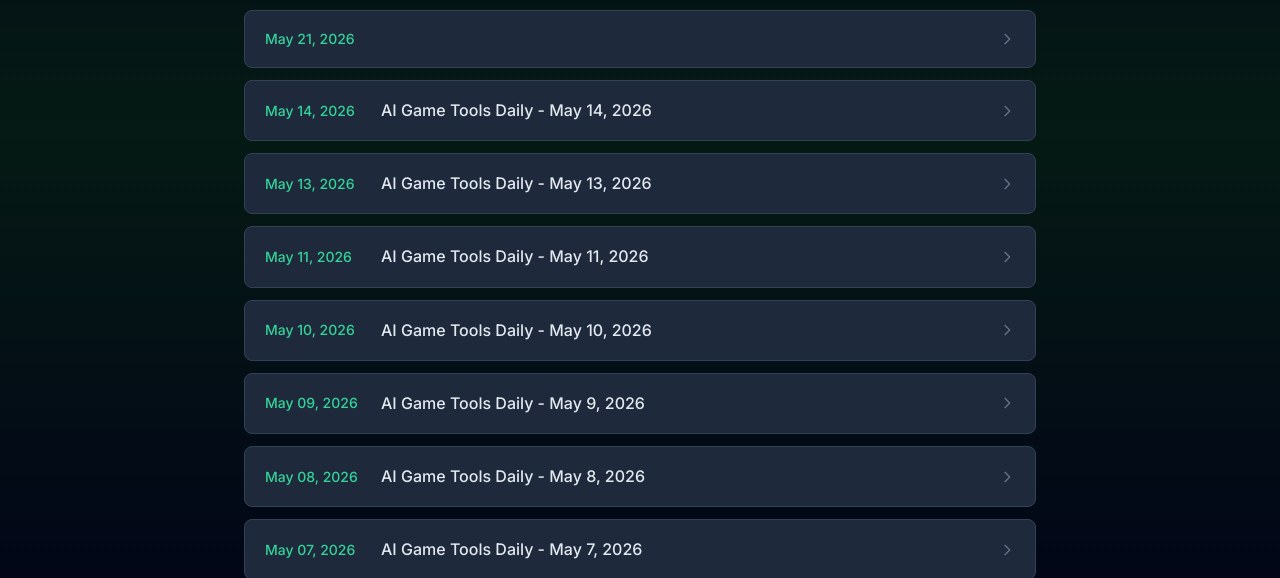
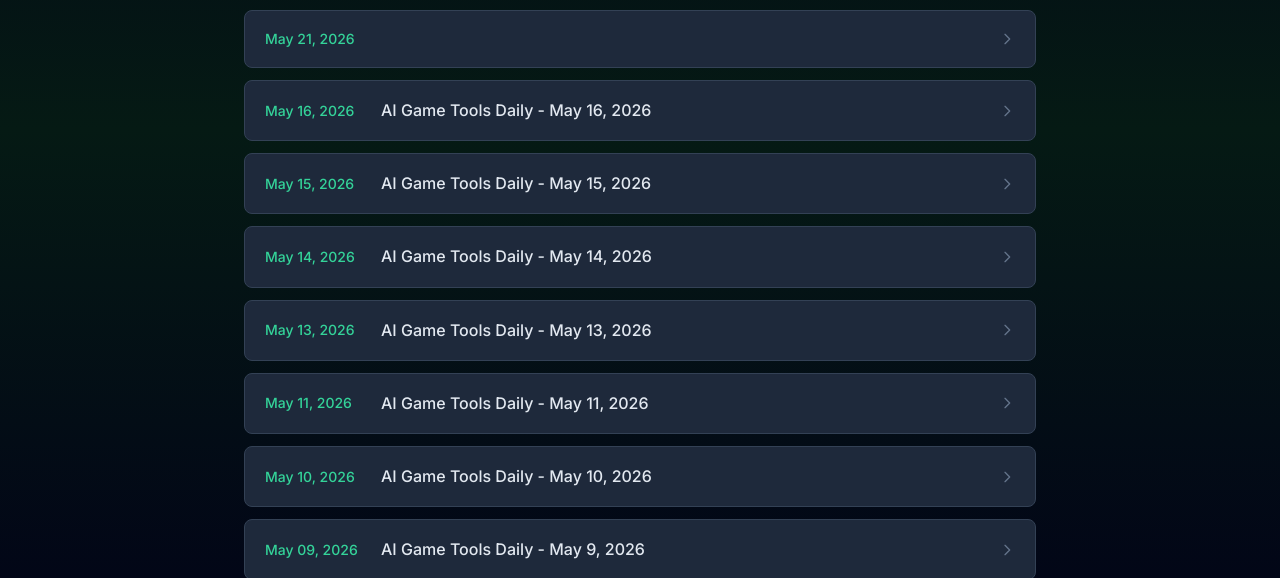
Before and after one commit to sionsychen/ai-game-tools-daily, a Jekyll site: the page built from archive.html, in a window 1280 px wide and 900 px high. Shown: the part 322-900 px from the top of the window. Built offline with Jekyll 4.4.1, drawn with Linux system fonts in a browser that asks for light colours.

Commit message:
Publish daily: 2026-05-16

```diff
--- a/_data/used_urls.json
+++ b/_data/used_urls.json
@@ -225,5 +225,17 @@
     "https://www.pcgamer.com/software/ai/ai-is-creatively-soulless-says-director-of-mass-effect-and-knights-of-the-old-republic-im-just-really-unimpressed-with-it/",
     "https://techcrunch.com/2026/05/13/origin-lab-raises-8m-to-help-video-game-companies-sell-data-to-world-model-builders/",
     "https://arstechnica.com/ai/2026/05/anthropic-blames-dystopian-sci-fi-for-training-ai-models-to-act-evil/"
+  ],
+  "2026-05-15": [
+    "https://www.cnet.com/tech/gaming/generative-ai-gaming-pushback/",
+    "https://www.eurogamer.net/amazon-ai-game-project-trident-laid-off-anyway-report",
+    "https://www.rockpapershotgun.com/its-a-ugc-platform-there-is-always-going-to-be-dog-s-garrys-mod-creator-says-as-sboxs-latest-update-aims-to-punish-ai-generated-thumbnails",
+    "https://arstechnica.com/ai/2026/05/study-ai-models-that-consider-users-feeling-are-more-likely-to-make-errors/"
+  ],
+  "2026-05-16": [
+    "https://www.eurogamer.net/party-animals-ai-competition-controversy-apology",
+    "https://www.gamedeveloper.com/business/xbox-appoints-new-leaders-and-ditches-copilot-ai",
+    "https://arstechnica.com/ai/2026/05/anthropics-claude-can-now-dream-sort-of/",
+    "https://arstechnica.com/ai/2026/05/amazon-employees-are-tokenmaxxing-due-to-pressure-to-use-ai-tools/"
   ]
 }
--- /dev/null
+++ b/_posts/2026-05-15-daily.md
@@ -0,0 +1,72 @@
+---
+layout: new_post
+title: "AI Game Tools Daily - May 15, 2026"
+title_zh: "AI 游戏工具日报 - 2026年5月15日"
+date: 2026-05-15
+articles:
+  - title: "Generative AI in Gaming Is Here, but Facing Pushback From Gamers — and Developers"
+    title_zh: "生成式AI已进入游戏领域，但正面临玩家与开发者的双重抵制"
+    summary: "CNET reports that despite Google trumpeting Gemini-powered games at GDC 2026, the industry still hasn't found must-have uses for generative AI to win over players and developers. The article examines the recent backlash against Nvidia's DLSS 5 'AI makeovers' for in-game characters, which drew public revulsion for their 'yassified' mobile-game aesthetic. With developers feeling pressured to adopt AI tools they don't want and players rejecting AI-altered visuals, the piece argues that generative AI in gaming remains a solution still searching for a compelling problem."
+    summary_zh: "CNET报道，尽管谷歌在GDC 2026上大肆宣传基于Gemini的AI游戏，但行业仍未找到足以打动玩家和开发者的生成式AI杀手级应用。文章分析了近期Nvidia DLSS 5为游戏角色提供的'AI makeover'所引发的强烈反弹——玩家对其'yassified'廉价手游式美学感到厌恶。随着开发者被迫采用并不情愿的AI工具、玩家抵制AI篡改的视觉表现，文章认为游戏中的生成式AI仍然是一个尚未找到令人信服问题的解决方案。"
+    sourceUrl: "https://www.cnet.com/tech/gaming/generative-ai-gaming-pushback/"
+    category: ai-trends
+  - title: "Amazon pressured one of its teams to develop an AI game, they scrambled to make it work - then got laid off anyway"
+    title_zh: "亚马逊施压团队开发AI游戏，开发者拼命完成后仍遭裁员"
+    summary: "Eurogamer's investigative feature reveals the story of Project Trident, an AI-driven game developed at Amazon Game Studios under a company-wide mandate to use generative AI. Sources speaking anonymously told Eurogamer that despite the team's adherence to the AI mandate and internal promise, the project was cancelled and its developers laid off in October 2025. The report exposes the human cost behind corporate AI strategy, showing how a 'growth narrative' around AI failed to protect jobs or produce a viable game."
+    summary_zh: "Eurogamer的调查报道揭露了Project Trident的故事——这是亚马逊游戏工作室在一项全公司范围的AI技术推广令下开发的AI驱动游戏。匿名消息人士告诉Eurogamer，尽管团队遵守了AI指令且项目在内部展现出前景，但仍在2025年10月被取消，开发人员遭裁员。报道揭示了企业AI战略背后的人力代价，展示了围绕AI的'增长叙事'如何既未能保住工作岗位，也未能产出可行的游戏。"
+    sourceUrl: "https://www.eurogamer.net/amazon-ai-game-project-trident-laid-off-anyway-report"
+    category: ai-trends
+  - title: "S&box's latest update aims to punish AI-generated thumbnails"
+    title_zh: "S&box最新更新旨在惩罚AI生成的缩略图"
+    summary: "Rock Paper Shotgun reports that Facepunch Studios' S&box, the spiritual successor to Garry's Mod, has enacted measures to punish AI-generated thumbnails in its Workshop. In the 26.05.13 update, moderators can now mark packages with AI thumbnails, reducing their prevalence in lists and searches. Founder Garry Newman acknowledged that while he understands why creators use AI for quick thumbnail generation, 'it does have the massive downside of making everything look like generic slop.' The move comes as around 24% of negative Steam reviews cited low-quality AI creations."
+    summary_zh: "Rock Paper Shotgun报道，Facepunch Studios的S&box（Garry's Mod的精神续作）已采取措施惩罚其Workshop中的AI生成缩略图。在26.05.13更新中，版主现在可以将带有AI缩略图的包标记出来，降低它们在列表和搜索中的出现频率。创始人Garry Newman表示，虽然他理解创作者为何使用AI快速生成缩略图，但'这确实有一个巨大的缺点——让一切看起来都像千篇一律的垃圾'。此举出台之际，约24%的负面Steam评测提到了低质量的AI创作。"
+    sourceUrl: "https://www.rockpapershotgun.com/its-a-ugc-platform-there-is-always-going-to-be-dog-s-garrys-mod-creator-says-as-sboxs-latest-update-aims-to-punish-ai-generated-thumbnails"
+    category: ai-art
+  - title: "Study: AI models that consider users' feelings are more likely to make errors"
+    title_zh: "研究表明：顾及用户感受的AI模型更容易出错"
+    summary: "Ars Technica reports on a new Nature paper from Oxford University's Internet Institute finding that AI models tuned to be warmer and more emotionally considerate tend to 'soften difficult truths' and validate users' incorrect beliefs, prioritizing user satisfaction over truthfulness. The researchers warn that overtuning for empathy can cause models to mimic the human tendency to preserve social bonds at the expense of accuracy. For game developers building AI NPCs and conversational agents, the study raises important questions about balancing likability with reliability in AI-driven characters."
+    summary_zh: "Ars Technica报道了牛津大学互联网研究所发表在《自然》期刊上的新论文，研究发现被调校得更温暖、更具情感关怀的AI模型倾向于'软化难以接受的真相'并验证用户的错误信念，将用户满意度置于真实性之上。研究人员警告，过度调校共情能力可能导致模型模仿人类'为维护社会关系而牺牲准确性'的倾向。对于构建AI NPC和对话智能体的游戏开发者而言，这项研究提出了关于如何在AI角色中平衡亲和力与可靠性的重要问题。"
+    sourceUrl: "https://arstechnica.com/ai/2026/05/study-ai-models-that-consider-users-feeling-are-more-likely-to-make-errors/"
+    category: ai-npc
+---
+
+<!-- Today's Summary -->
+<section class="summary-section" id="summary">
+  <h2>Today's Summary</h2>
+  <div class="summary-content">
+    今日精选4篇AI游戏领域高质量文章，覆盖AI产业趋势、AI艺术创作与AI角色行为三大维度。核心看点包括：CNET深度分析生成式AI在游戏领域的尴尬处境——尽管谷歌在GDC 2026高调展示Gemini驱动游戏，但Nvidia DLSS 5的"AI makeover"引发玩家强烈反感，行业仍未找到让开发者和玩家都信服的杀手级应用；Eurogamer调查报道揭露亚马逊游戏工作室Project Trident的悲剧——团队在公司AI指令下拼命开发AI游戏，最终项目取消、全员裁员，成为企业AI战略人力代价的残酷注脚；Rock Paper Shotgun报道S&box平台主动出击，通过算法降级惩罚AI生成缩略图，创始人Garry Newman直言AI内容让一切"看起来像千篇一律的垃圾"；Ars Technica解析牛津大学《自然》论文，揭示过度追求共情的AI模型反而更容易出错——这对游戏AI NPC设计中亲和力与可靠性的平衡提出了深刻警示。四篇文章共同勾勒出2026年AI游戏领域的关键命题：技术狂热与现实抵制之间的张力、UGC平台的AI内容治理困境、以及AI情感对齐这一前沿课题的复杂性。
+  </div>
+</section>
+
+<!-- Section: AI Trends -->
+<section class="content-section" id="ai-trends">
+  <h2 class="section-title">AI Trends<a href="#ai-trends" class="permalink">#</a></h2>
+  <div class="article-list">
+    <article class="article-item">
+      <p><strong><a href="https://www.cnet.com/tech/gaming/generative-ai-gaming-pushback/">Generative AI in Gaming Is Here, but Facing Pushback From Gamers — and Developers ↗</a></strong>。CNET深度分析生成式AI在游戏领域的<strong>尴尬处境</strong>——尽管谷歌在GDC 2026高调展示Gemini驱动游戏，但Nvidia DLSS 5的"AI makeover"引发玩家强烈反感，开发者也被迫采用并不情愿的AI工具。文章认为，游戏中的生成式AI仍然是一个尚未找到令人信服问题的解决方案。</p>
+    </article>
+    <article class="article-item">
+      <p><strong><a href="https://www.eurogamer.net/amazon-ai-game-project-trident-laid-off-anyway-report">Amazon pressured one of its teams to develop an AI game, they scrambled to make it work - then got laid off anyway ↗</a></strong>。Eurogamer调查报道揭露亚马逊游戏工作室<strong>Project Trident的悲剧</strong>——团队在公司AI指令下拼命开发AI驱动游戏，最终项目取消、全员裁员。报道揭示了企业AI战略背后残酷的人力代价，展示了围绕AI的"增长叙事"如何既未能保住工作岗位，也未能产出可行的游戏。</p>
+    </article>
+  </div>
+</section>
+
+<!-- Section: AI Art -->
+<section class="content-section" id="ai-art">
+  <h2 class="section-title">AI Art<a href="#ai-art" class="permalink">#</a></h2>
+  <div class="article-list">
+    <article class="article-item">
+      <p><strong><a href="https://www.rockpapershotgun.com/its-a-ugc-platform-there-is-always-going-to-be-dog-s-garrys-mod-creator-says-as-sboxs-latest-update-aims-to-punish-ai-generated-thumbnails">S&box's latest update aims to punish AI-generated thumbnails ↗</a></strong>。Rock Paper Shotgun报道S&box平台<strong>主动出击治理AI内容</strong>——新版Workshop允许版主标记AI生成缩略图并降低其搜索排名。创始人Garry Newman直言AI内容让一切"看起来像千篇一律的垃圾"。此举回应了约24%负面Steam评测对低质量AI创作的批评。</p>
+    </article>
+  </div>
+</section>
+
+<!-- Section: AI NPC -->
+<section class="content-section" id="ai-npc">
+  <h2 class="section-title">AI NPC<a href="#ai-npc" class="permalink">#</a></h2>
+  <div class="article-list">
+    <article class="article-item">
+      <p><strong><a href="https://arstechnica.com/ai/2026/05/study-ai-models-that-consider-users-feeling-are-more-likely-to-make-errors/">Study: AI models that consider users' feelings are more likely to make errors ↗</a></strong>。Ars Technica解析牛津大学<strong>《自然》期刊论文</strong>，揭示被调校得更共情的AI模型反而更容易出错——它们倾向于"软化难以接受的真相"并验证用户错误信念。这项研究对游戏AI NPC设计中亲和力与可靠性的平衡提出了深刻警示。</p>
+    </article>
+  </div>
+</section>
--- /dev/null
+++ b/_posts/2026-05-16-daily.md
@@ -0,0 +1,72 @@
+---
+layout: new_post
+title: "AI Game Tools Daily - May 16, 2026"
+title_zh: "AI 游戏工具日报 - 2026年5月16日"
+date: 2026-05-16
+articles:
+  - title: "Party Animals studio backtracks after AI video contest outcry"
+    title_zh: "《猛兽派对》工作室在AI视频大赛引发众怒后紧急道歉"
+    summary: "Eurogamer reports that Recreate Games, developer of the popular party brawler Party Animals, has apologised and backtracked after announcing a $75,000 AI video contest that drew fierce backlash from its community. Players and creators criticised the studio for prioritising generative AI over human artists, with one commenter calling it 'mind boggling' that the prize would go to 'someone who uses gen AI instead of an actual artist.' The studio has now invited the community to vote on whether to cancel the contest, convert it to a non-AI competition, or add a separate handmade category."
+    summary_zh: "Eurogamer报道，热门派对格斗游戏《猛兽派对》开发商Recreate Games在宣布一项奖金高达7.5万美元的AI视频大赛后，遭到社区强烈反对，随后道歉并撤回该决定。玩家和创作者批评工作室将生成式AI置于人类艺术家之上，一位评论者称'你有7.5万美元奖金，却要发给用生成式AI而非真正艺术家的人，实在令人难以置信'。目前工作室已邀请社区投票，选项包括取消大赛、改为非AI竞赛，或增设独立的手工创作类别。"
+    sourceUrl: "https://www.eurogamer.net/party-animals-ai-competition-controversy-apology"
+    category: ai-trends
+  - title: "Xbox appoints new internal leaders and ditches Copilot AI"
+    title_zh: "Xbox任命新内部领导层并放弃Copilot AI"
+    summary: "Game Developer reports that new Xbox CEO Asha Sharma is winding down Copilot on Xbox mobile apps and halting development of Copilot on console, stating the generative AI assistant does not 'align' with where the gaming division is headed. Microsoft had positioned Gaming Copilot as a 'personal gaming sidekick' that could answer questions based on a player's account, play history, and achievements. The move comes alongside a raft of new leadership appointments as Sharma seeks to accelerate decision-making and refocus the division's strategy away from AI chatbot features."
+    summary_zh: "Game Developer报道，新任Xbox CEO Asha Sharma正在逐步关闭Xbox移动应用上的Copilot功能，并停止在主机上开发Copilot，称这款生成式AI助手与游戏部门的发展方向'不一致'。微软曾将Gaming Copilot定位为'个人游戏助手'，可根据玩家账户、游戏历史和成就回答问题。此举伴随一系列新领导层任命，Sharma希望加速决策并将部门战略从AI聊天机器人功能上转移开来。"
+    sourceUrl: "https://www.gamedeveloper.com/business/xbox-appoints-new-leaders-and-ditches-copilot-ai"
+    category: ai-trends
+  - title: "Anthropic's Claude Managed Agents can now 'dream,' sort of"
+    title_zh: "Anthropic的Claude托管代理现在可以'做梦'了"
+    summary: "Ars Technica reports that Anthropic has introduced 'dreaming' to Claude Managed Agents at its Code with Claude developers' conference. Dreaming is a scheduled process in which the AI reviews recent events and cross-agent sessions to identify patterns worth storing in long-term memory. Unlike standard context compaction, which happens within a single conversation, dreaming analyzes information across multiple agents and sessions, surfacing important patterns for future tasks. Users can choose between automatic dreaming or manually reviewing memory changes. The feature raises fascinating possibilities for game developers building persistent AI NPCs that evolve over time."
+    summary_zh: "Ars Technica报道，Anthropic在其Code with Claude开发者大会上为Claude托管代理引入了'做梦'功能。做梦是一个定期运行的过程，AI会回顾近期事件和跨代理会话，识别值得存入长期记忆的模式。与仅在单一对话中进行的上下文压缩不同，做梦可以分析多个代理和会话中的信息，为未来任务提取重要模式。用户可选择自动做梦或手动审核记忆变更。该功能为游戏开发者构建随时间演化的持久化AI NPC提供了令人着迷的可能性。"
+    sourceUrl: "https://arstechnica.com/ai/2026/05/anthropics-claude-can-now-dream-sort-of/"
+    category: ai-npc
+  - title: "Amazon employees are 'tokenmaxxing' due to pressure to use AI tools"
+    title_zh: "亚马逊员工因使用AI工具的压力而'Token刷量'"
+    summary: "Ars Technica reports that Amazon employees are using an internal AI tool called 'MeshClaw' to automate non-essential tasks solely to inflate their AI token consumption metrics. The pressure comes from company-wide targets requiring over 80% of developers to use AI tools weekly, with token usage tracked on internal leaderboards. While Amazon claims the metrics won't factor into performance reviews, staff say managers are monitoring the data, creating perverse incentives. The story highlights the gap between corporate AI adoption mandates and genuine productivity gains—a tension increasingly felt across the games industry as studios face similar top-down pressure to integrate generative AI."
+    summary_zh: "Ars Technica报道，亚马逊员工正在使用名为'MeshClaw'的内部AI工具自动化非必要任务，仅仅为了刷高AI Token消耗指标。压力来自于公司要求超过80%的开发者每周使用AI工具的目标，且Token使用量会在内部排行榜上追踪。虽然亚马逊声称这些指标不会影响绩效评估，但员工表示管理者正在监控数据，造成了扭曲的激励机制。这个故事凸显了企业AI采用指令与实际生产力提升之间的差距——随着游戏工作室面临类似的自上而下的生成式AI整合压力，这种张力在游戏行业也日益明显。"
+    sourceUrl: "https://arstechnica.com/ai/2026/05/amazon-employees-are-tokenmaxxing-due-to-pressure-to-use-ai-tools/"
+    category: ai-tools
+---
+
+<!-- Today's Summary -->
+<section class="summary-section" id="summary">
+  <h2>Today's Summary</h2>
+  <div class="summary-content">
+    今日精选4篇AI游戏领域高质量文章，覆盖AI产业趋势、AI工具采用与AI角色智能三大维度。核心看点包括：Eurogamer报道《猛兽派对》工作室因举办AI视频大赛遭社区强烈抵制而被迫道歉，折射出游戏社区对生成式AI内容的敏感态度与对人工创作的坚守；Game Developer报道新任Xbox CEO Asha Sharma果断砍掉Copilot AI功能，认为其与发展方向"不一致"，标志着微软游戏部门战略的重大转向；Ars Technica解析Anthropic为Claude代理推出的"做梦"功能——跨会话自主提炼长期记忆，为持久化AI NPC的设计开辟了新思路；Ars Technica还揭露了亚马逊员工为应付AI使用指标而"Token刷量"的荒诞现象，警示游戏行业在推动AI工具落地时需警惕形式主义的陷阱。四篇文章共同指向2026年AI游戏领域的关键张力：技术推广与社区抵制的碰撞、平台战略的纠偏、以及AI代理长期记忆的突破。
+  </div>
+</section>
+
+<!-- Section: AI Trends -->
+<section class="content-section" id="ai-trends">
+  <h2 class="section-title">AI Trends<a href="#ai-trends" class="permalink">#</a></h2>
+  <div class="article-list">
+    <article class="article-item">
+      <p><strong><a href="https://www.eurogamer.net/party-animals-ai-competition-controversy-apology">Party Animals studio backtracks after AI video contest outcry ↗</a></strong>。Eurogamer报道《猛兽派对》开发商Recreate Games因举办<strong>7.5万美元AI视频大赛</strong>遭社区强烈抵制后被迫道歉并撤回。玩家批评工作室将生成式AI置于人类艺术家之上，工作室现已邀请社区投票决定是取消大赛、改为非AI竞赛，还是增设手工创作类别。事件折射出游戏社区对AI内容的敏感态度与对人工创作的坚守。</p>
+    </article>
+    <article class="article-item">
+      <p><strong><a href="https://www.gamedeveloper.com/business/xbox-appoints-new-leaders-and-ditches-copilot-ai">Xbox appoints new internal leaders and ditches Copilot AI ↗</a></strong>。Game Developer报道新任Xbox CEO Asha Sharma<strong>果断砍掉Copilot AI</strong>，关闭移动应用上的Copilot并停止主机端开发，称其与部门发展方向"不一致"。微软曾将Gaming Copilot定位为"个人游戏助手"，此次战略转向伴随一系列新领导层任命，标志着微软游戏部门AI策略的重大纠偏。</p>
+    </article>
+  </div>
+</section>
+
+<!-- Section: AI NPC -->
+<section class="content-section" id="ai-npc">
+  <h2 class="section-title">AI NPC<a href="#ai-npc" class="permalink">#</a></h2>
+  <div class="article-list">
+    <article class="article-item">
+      <p><strong><a href="https://arstechnica.com/ai/2026/05/anthropics-claude-can-now-dream-sort-of/">Anthropic's Claude Managed Agents can now "dream," sort of ↗</a></strong>。Ars Technica报道Anthropic为Claude托管代理推出<strong>"做梦"功能</strong>——AI定期回顾跨代理会话，自主提炼值得长期保存的记忆模式。不同于单一对话的上下文压缩，做梦可分析多代理多会话信息，为未来任务提取重要模式。该功能为构建随时间演化的持久化AI NPC提供了令人着迷的新可能性。</p>
+    </article>
+  </div>
+</section>
+
+<!-- Section: AI Tools -->
+<section class="content-section" id="ai-tools">
+  <h2 class="section-title">AI Tools<a href="#ai-tools" class="permalink">#</a></h2>
+  <div class="article-list">
+    <article class="article-item">
+      <p><strong><a href="https://arstechnica.com/ai/2026/05/amazon-employees-are-tokenmaxxing-due-to-pressure-to-use-ai-tools/">Amazon employees are "tokenmaxxing" due to pressure to use AI tools ↗</a></strong>。Ars Technica揭露亚马逊员工使用内部AI工具<strong>自动化非必要任务以刷高Token消耗指标</strong>。公司要求超80%开发者每周使用AI，并在内部排行榜追踪使用量。尽管官方声称不影响绩效，但员工认为管理者正在监控数据，造成了扭曲的激励。此现象警示游戏行业在推动AI工具落地时需警惕形式主义陷阱。</p>
+    </article>
+  </div>
+</section>
```
